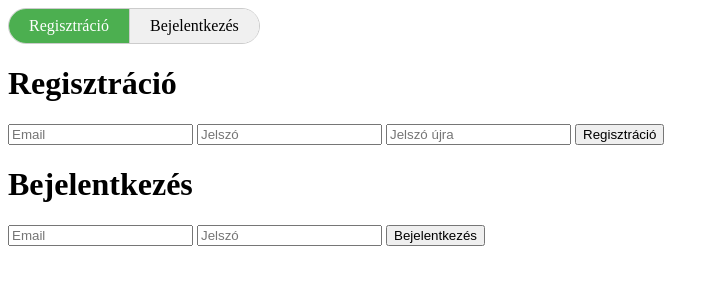
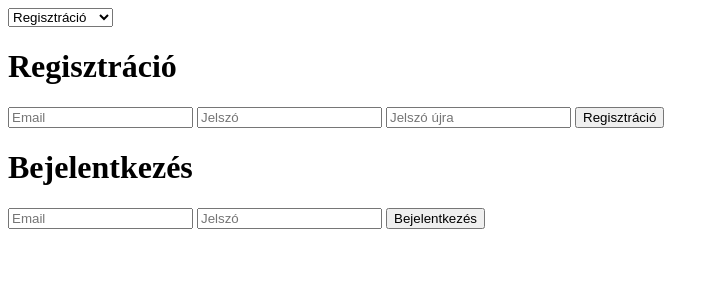
Before and after one commit to bodbal/Bejelentkez-s, a plain HTML site: page index.html in a window 1280 px wide. Shown: the whole page, without its empty margins (0-719 px from the left). Drawn offline with Linux system fonts and the light colour scheme.

Commit message:
leált az agyam

```diff
--- a/index.html
+++ b/index.html
@@ -7,11 +7,11 @@
     <link rel="stylesheet" href="style.css">
 </head>
 <body>
-    <div class="switch">
-  <input type="radio" id="option1" name="switch" checked>
-  <label for="option1">Regisztráció</label>
-  <input type="radio" id="option2" name="switch">
-  <label for="option2">Bejelentkezés</label>
+    <div>
+  <select name="switch" id="">
+    <option value="signup">Regisztráció</option>
+    <option value="login">Bejelentkezés</option>
+  </select>
 </div>
 
 
```
Also changed, not shown: app.js (+18 -6 lines).
